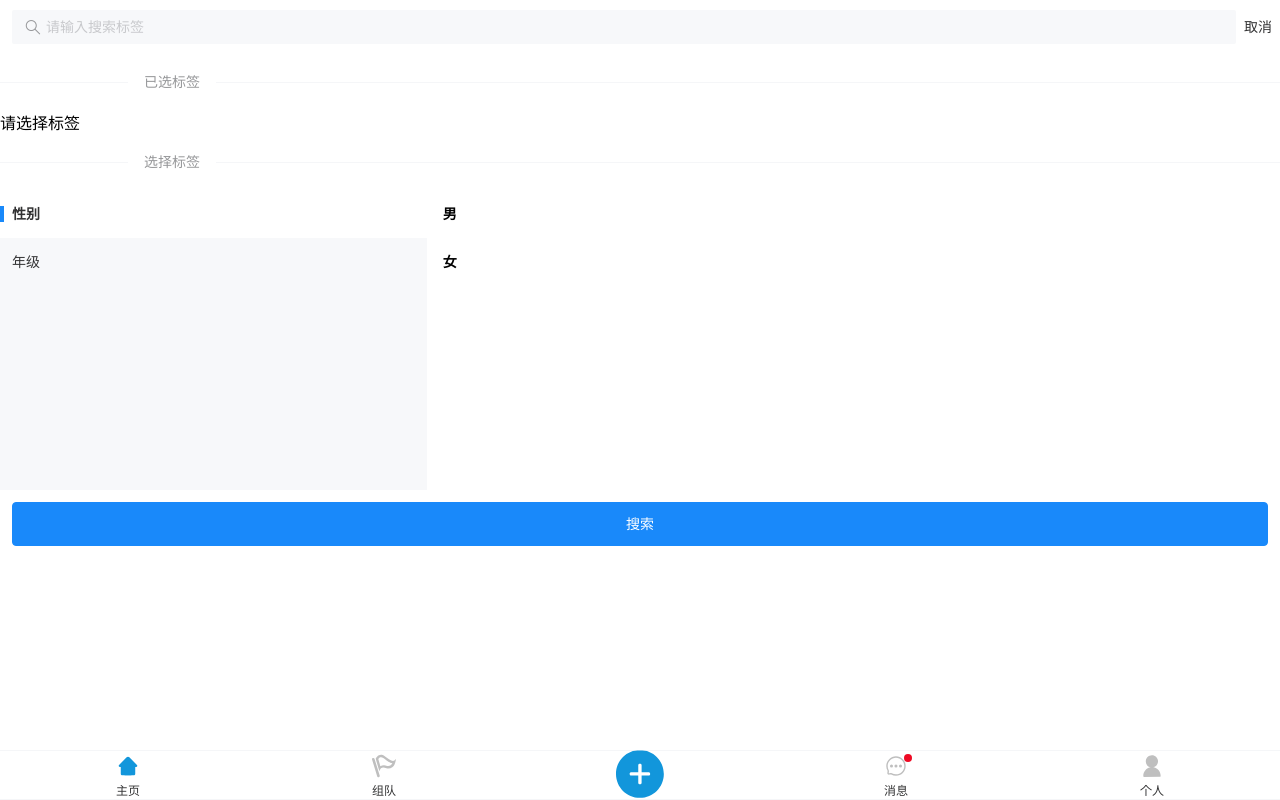
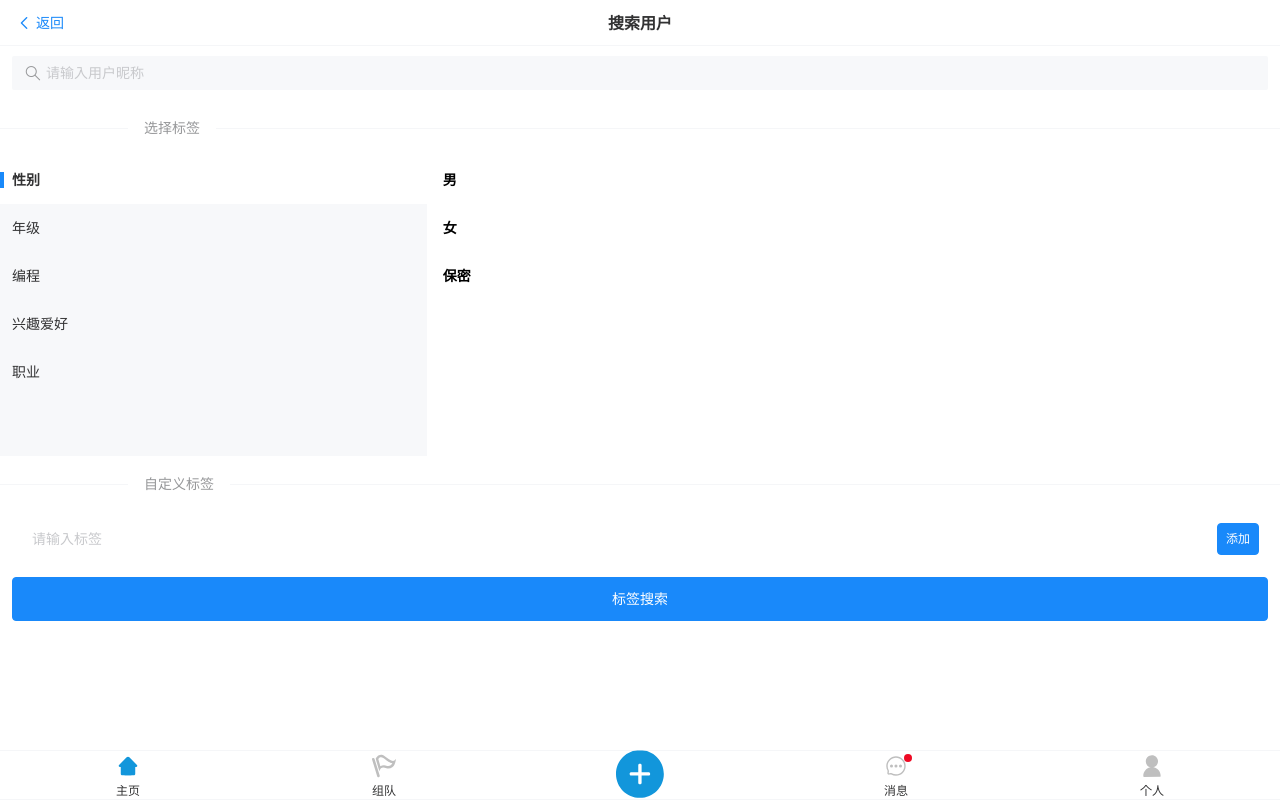
Before and after one commit to GoodLuckyed/partner-frontend, a Vue app: page /search in a window 1280 px wide. Built offline with nearby package versions, Linux system fonts and the light colour scheme.

Commit message:
update 标签搜索页面重构 add 帖文搜索页面

```diff
--- a/src/api/post/index.ts
+++ b/src/api/post/index.ts
@@ -12,7 +12,9 @@ enum API {
     //根据id删除帖文
     DELETE_POST_BY_ID = "/post/del/",
     //更新帖文
-    UPDATE_POST = "/post/update"
+    UPDATE_POST = "/post/update",
+    //根据帖文标题查询帖文
+    GET_POST_BY_TITLE = "/post/get/title",
 }
 
 // 添加帖文
@@ -57,3 +59,12 @@ export const reqUpdatePost = (data:any) => {
         }
     });
 }
+
+//根据帖文标题查询帖文
+export const reqPostByTitle = (title:string) => {
+    return myAxios.get(API.GET_POST_BY_TITLE,{
+        params:{
+            title:title
+        }
+    })
+}
--- a/src/api/user/index.ts
+++ b/src/api/user/index.ts
@@ -2,10 +2,21 @@ import myAxios from "../../utils/request.ts";
 
 enum API {
     //根据id获取用户信息
-    GET_USER_BY_ID = '/user'
+    GET_USER_BY_ID = '/user',
+    //根据用户昵称查询用户信息
+    GET_USER_BY_USERNAME = '/user/search',
 }
 
 //根据id获取用户信息
 export const reqGetUserById = (id:number) => {
     return myAxios.get(API.GET_USER_BY_ID + `/${id}`)
 }
+
+//根据用户昵称查询用户信息
+export const reqGetUsers = (username:string) => {
+    return myAxios.get(API.GET_USER_BY_USERNAME,{
+        params:{
+            username:username
+        }
+    })
+}
--- a/src/pages/SearchPage.vue
+++ b/src/pages/SearchPage.vue
@@ -1,15 +1,21 @@
 <template>
+  <van-sticky>
+    <van-nav-bar
+        title="搜索用户"
+        left-text="返回"
+        left-arrow
+        @click-left="onClickLeft"
+    />
+  </van-sticky>
   <form action="/">
     <van-search
         v-model="searchText"
-        show-action
-        placeholder="请输入搜索标签"
+        placeholder="请输入用户昵称"
         @search="onSearch"
-        @cancel="onCancel"
     />
   </form>
-  <van-divider content-position="left">已选标签</van-divider>
-  <div v-if="activeIds.length===0">请选择标签</div>
+  <van-divider v-if="activeIds.length != 0" content-position="left">已选标签</van-divider>
+<!--  <van-empty v-if="activeIds.length == 0" description="未选择标签" :image-size="[35,20]" style="height: 50px"/>-->
   <van-row gutter="16">
     <van-col v-for="tag in activeIds">
       <van-tag  :show="true" closeable size="small" type="primary" @close="doclose(tag)">
@@ -23,14 +29,23 @@
       v-model:main-active-index="activeIndex"
       :items="tagList"
   />
+  <van-divider content-position="left">自定义标签</van-divider>
+  <van-cell-group inset>
+    <van-field v-model="userDefinedTag" placeholder="请输入标签" style="padding-right: 5px">
+      <template #button>
+        <van-button size="small" type="primary" @click="addUserDefinedTag">添加</van-button>
+      </template>
+    </van-field>
+  </van-cell-group>
   <div style="padding: 12px">
-    <van-button block type="primary" @click="doSearchResult">搜索</van-button>
+    <van-button block type="primary" @click="doSearchResult">标签搜索</van-button>
   </div>
 </template>
 
 <script setup>
 import {ref} from "vue";
 import { useRouter } from "vue-router";
+import {showFailToast} from "vant";
 
 const router = useRouter();
 const activeIds = ref([]);
@@ -41,35 +56,137 @@ const originTagList = [
   {
     text: '性别',
     children: [
-      { text: '男', id: '男'},
-      { text: '女', id: '女' },
+      {text: '男', id: '男'},
+      {text: '女', id: '女'},
+      {text: '保密', id: '保密'}
     ],
   },
   {
     text: '年级',
     children: [
-      { text: '大一', id: '大一' },
-      { text: '大二', id: '大二' },
-      { text: '大三', id: '大三' },
-      { text: '大四', id: '大四' },
+      {text: '高一', id: '高一'},
+      {text: '高二', id: '高二'},
+      {text: '高三', id: '高三'},
+      {text: '大一', id: '大一'},
+      {text: '大二', id: '大二'},
+      {text: '大三', id: '大三'},
+      {text: '大四', id: '大四'},
+      {text: '研究生', id: '研究生'},
+      {text: '已工作', id: '已工作'},
     ],
   },
+  {
+    text: "编程",
+    children: [
+      {text: "Java", id: "Java"},
+      {text: "Python", id: "Python"},
+      {text: "C++", id: "C++"},
+      {text: "JavaScript", id: "JavaScript"},
+      {text: "Ruby", id: "Ruby"},
+      {text: "PHP", id: "PHP"},
+      {text: "Swift", id: "Swift"},
+      {text: "Objective-C", id: "Objective-C"},
+      {text: "C#", id: "C#"},
+      {text: "Go", id: "Go"},
+      {text: "Kotlin", id: "Kotlin"},
+      {text: "TypeScript", id: "TypeScript"},
+      {text: "Rust", id: "Rust"},
+      {text: "Lua", id: "Lua"},
+      {text: "Perl", id: "Perl"},
+      {text: "Scala", id: "Scala"},
+      {text: "Dart", id: "Dart"},
+      {text: "R", id: "R"},
+      {text: "MATLAB", id: "MATLAB"},
+      {text: "Haskell", id: "Haskell"},
+      {text: "Julia", id: "Julia"},
+      {text: "Groovy", id: "Groovy"},
+      {text: "Shell", id: "Shell"},
+      {text: "Assembly", id: "Assembly"},
+      {text: "F#", id: "F#"},
+      {text: "Clojure", id: "Clojure"},
+      {text: "Erlang", id: "Erlang"},
+      {text: "Lisp", id: "Lisp"},
+      {text: "Prolog", id: "Prolog"},
+      {text: "Smalltalk", id: "Smalltalk"}
+    ]
+  },
+  {
+    text: '兴趣爱好',
+    children: [
+      {text: '阅读', id: '阅读'},
+      {text: '旅游', id: '旅游'},
+      {text: '游戏', id: '游戏'},
+      {text: '音乐', id: '音乐'},
+      {text: '电影', id: '电影'},
+      {text: '美食', id: '美食'},
+      {text: '健身', id: '健身'},
+      {text: '编程', id: '编程'},
+      {text: '摄影', id: '摄影'},
+      {text: '绘画', id: '绘画'},
+      {text: '写作', id: '写作'},
+      {text: '手工', id: '手工'},
+      {text: '园艺', id: '园艺'},
+      {text: '钓鱼', id: '钓鱼'},
+      {text: '篮球', id: '篮球'},
+      {text: '足球', id: '足球'},
+      {text: '棒球', id: '棒球'},
+      {text: '乒乓球', id: '乒乓球'},
+      {text: '羽毛球', id: '羽毛球'},
+      {text: '网球', id: '网球'}
+    ]
+  },
+  {
+    text: '职业',
+    children: [
+      {text: '医生', id: '医生'},
+      {text: '律师', id: '律师'},
+      {text: '教师', id: '教师'},
+      {text: '工程师', id: '工程师'},
+      {text: '程序员', id: '程序员'},
+      {text: '设计师', id: '设计师'},
+      {text: '销售', id: '销售'},
+      {text: '市场营销', id: '市场营销'},
+      {text: '会计师', id: '会计师'},
+      {text: '金融分析师', id: '金融分析师'},
+      {text: '投资银行家', id: '投资银行家'},
+      {text: '记者', id: '记者'},
+      {text: '编辑', id: '编辑'},
+      {text: '作家', id: '作家'},
+      {text: '演员', id: '演员'},
+      {text: '导演', id: '导演'},
+      {text: '音乐家', id: '音乐家'},
+      {text: '画家', id: '画家'},
+      {text: '建筑师', id: '建筑师'},
+      {text: '厨师', id: '厨师'},
+      {text: '学生', id: '学生'}
+    ]
+  }
 ];
 //标签列表
 let tagList = ref(originTagList)
 
-const onSearch = (val) => {
-  tagList.value = originTagList.map(parentTag =>  {
-    const tempParentTag = {...parentTag}
-    const tempChildren = [...parentTag.children]
-    tempParentTag.children =  tempChildren.filter(item => item.text.includes(searchText.value));
-    return tempParentTag;
+const onSearch = () => {
+  router.push({
+    path: '/user/list',
+    query:{
+      searchText:searchText.value
+    }
   })
+
+  //标签搜索
+  // tagList.value = originTagList.map(parentTag =>  {
+  //   const tempParentTag = {...parentTag}
+  //   const tempChildren = [...parentTag.children]
+  //   tempParentTag.children =  tempChildren.filter(item => item.text.includes(searchText.value));
+  //   return tempParentTag;
+  // })
 };
-const onCancel = () => {
-  searchText.value = '';
-  tagList.value = originTagList
-};
+
+
+// const onCancel = () => {
+//   searchText.value = '';
+//   tagList.value = originTagList
+// };
 
 //移除标签
 const doclose = (tag) => {
@@ -87,6 +204,21 @@ const doSearchResult = () => {
     }
   })
 }
+
+//添加自定义标签
+const userDefinedTag = ref('')
+const addUserDefinedTag = () => {
+  if (userDefinedTag.value !== '') {
+    activeIds.value.push(userDefinedTag.value)
+    userDefinedTag.value = ''
+  } else {
+    showFailToast("请先输入标签名")
+  }
+}
+
+const onClickLeft = () => {
+  router.back();
+}
 </script>
 <style scoped>
 
--- /dev/null
+++ b/src/pages/SearchPostResultPage.vue
@@ -0,0 +1,52 @@
+<template>
+  <van-sticky>
+  <van-nav-bar
+      title="搜索帖文"
+      left-text="返回"
+      left-arrow
+      @click-left="onClickLeft"
+  />
+  </van-sticky>
+  <form action="/">
+    <van-search
+        v-model="searchText"
+        placeholder="请输入帖文标题"
+        @search="onSearch"
+    />
+  </form>
+  <PostCardList :postList="postList"></PostCardList>
+  <van-empty v-if="!postList || postList.length < 1" description="无搜索结果" />
+</template>
+
+
+<script setup lang="ts">
+import {useRouter} from "vue-router";
+import {ref} from "vue";
+import {showFailToast} from "vant";
+import {reqPostByTitle} from "../api/post";
+import PostCardList from "../components/PostCardList.vue";
+
+const router = useRouter();
+const searchText = ref('')
+const postList = ref([])
+const onSearch = async () => {
+  if (searchText.value == ''){
+    showFailToast('请输入搜索内容')
+    return;
+  }
+  const res = await reqPostByTitle(searchText.value);
+  if (res.code == 0){
+    postList.value = res.data;
+  }else {
+    showFailToast('加载失败');
+  }
+}
+const onClickLeft = () => {
+  router.back();
+}
+</script>
+
+
+<style scoped>
+
+</style>
--- a/src/pages/SearchResultPage.vue
+++ b/src/pages/SearchResultPage.vue
@@ -1,10 +1,18 @@
 <template>
-  <UserCardList :userList="userList"></UserCardList>
-  <van-empty v-if="!userList || userList.length < 1" description="无搜索结果" />
+    <van-sticky>
+      <van-nav-bar
+          title="搜索结果"
+          left-text="返回"
+          left-arrow
+          @click-left="onClickLeft"
+      />
+    </van-sticky>
+    <UserCardList :userList="userList"></UserCardList>
+    <van-empty v-if="!userList || userList.length < 1" description="无搜索结果" />
 </template>
 
 <script setup>
-import {useRoute} from "vue-router";
+import {useRoute, useRouter} from "vue-router";
 import {ref, onMounted} from "vue";
 import myAxios from "../utils/request.ts";
 import qs from "qs";
@@ -12,15 +20,20 @@ import { showSuccessToast, showFailToast } from 'vant';
 import 'vant/es/toast/style';
 import 'vant/es/notify/style'
 import UserCardList from "../components/UserCardList.vue";
+import {reqGetUsers} from "../api/user/index.ts";
 
+const router = useRouter();
 const route = useRoute();
 
 const {tags} = route.query;
 
 const userList = ref([])
 
+const username = route.query.searchText
+
 onMounted(async () => {
-  const userListData = await myAxios.get('/user/search/tags', {
+  let userListData;
+   userListData = await myAxios.get('/user/search/tags', {
     params: {
       tagNameList: tags
     },
@@ -35,6 +48,14 @@ onMounted(async () => {
       .catch(function (error) {
         showFailToast('请求失败')
       })
+
+  if(username){
+    const res = await reqGetUsers(username);
+    if (res.code == 0){
+      userListData = res.data;
+    }
+  }
+
   if (userListData) {
     userListData.forEach(user => {
       if (user.tags){
@@ -45,6 +66,9 @@ onMounted(async () => {
   }
 })
 
+const onClickLeft = () => {
+  router.back();
+}
 </script>
 
 <style scoped>
--- a/src/router/index.ts
+++ b/src/router/index.ts
@@ -17,6 +17,7 @@ import NoticeAddPage from '../pages/notice/NoticeAddPage.vue'
 import PostAddPage from '../pages/post/PostAddPage.vue'
 import PostDetailPage from "../pages/post/PostDetailPage.vue";
 import PostEditPage from "../pages/post/PostEditPage.vue";
+import SearchPostResultPage from '../pages/SearchPostResultPage.vue';
 //@ts-ignore
 const router = VueRouter.createRouter({
     //内部提供了 history 模式的实现。为了简单起见，我们在这里使用 hash 模式。
@@ -148,6 +149,13 @@ const router = VueRouter.createRouter({
                 title:'帖文编辑'
             }
         },
+        {
+            path: '/post/search',
+            component:SearchPostResultPage,
+            meta:{
+                title:'帖文搜索'
+            }
+        },
     ]
 })
 
```
Also changed, not shown: src/pages/IndexPage.vue (+18 -3 lines).
